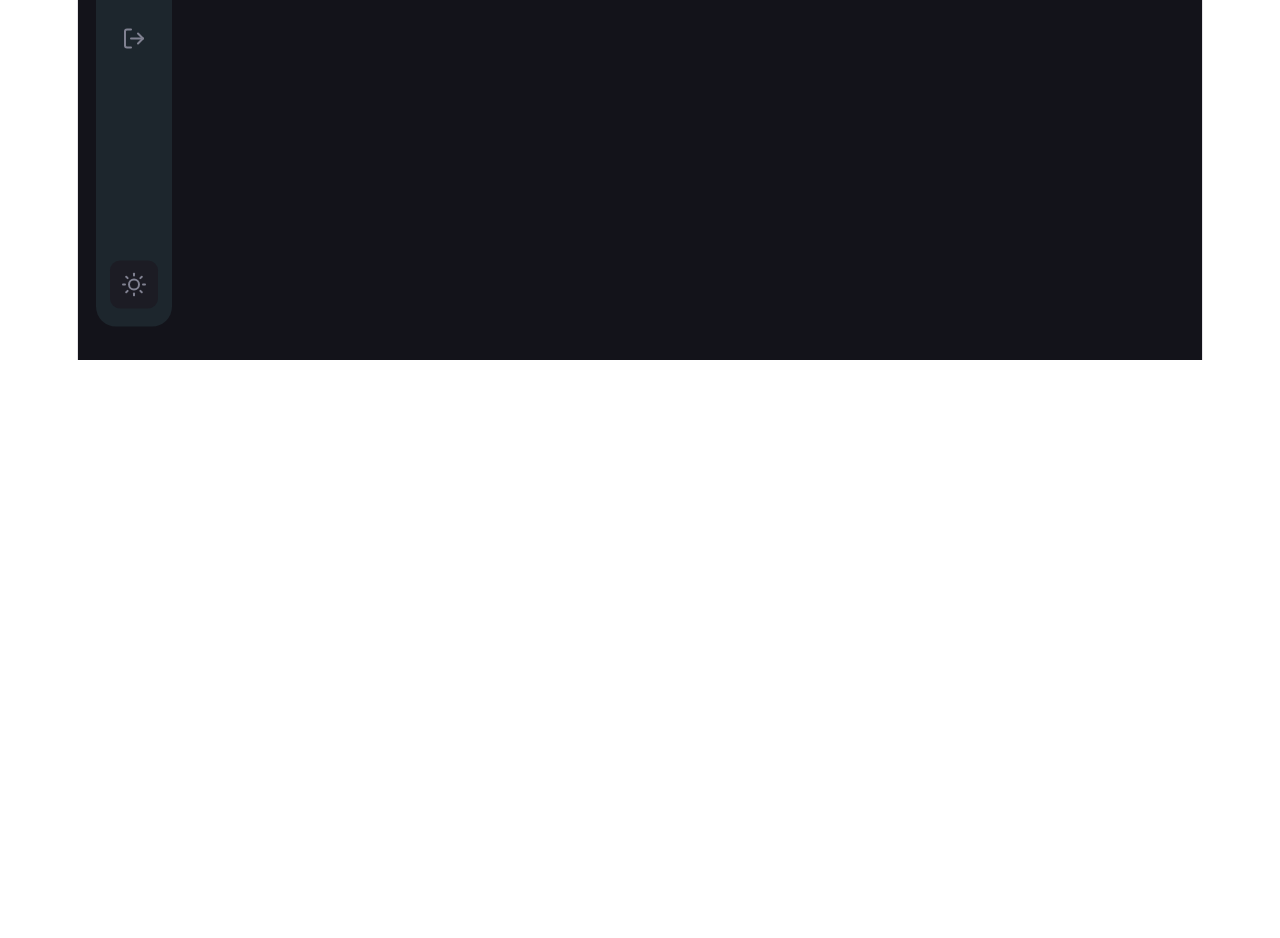
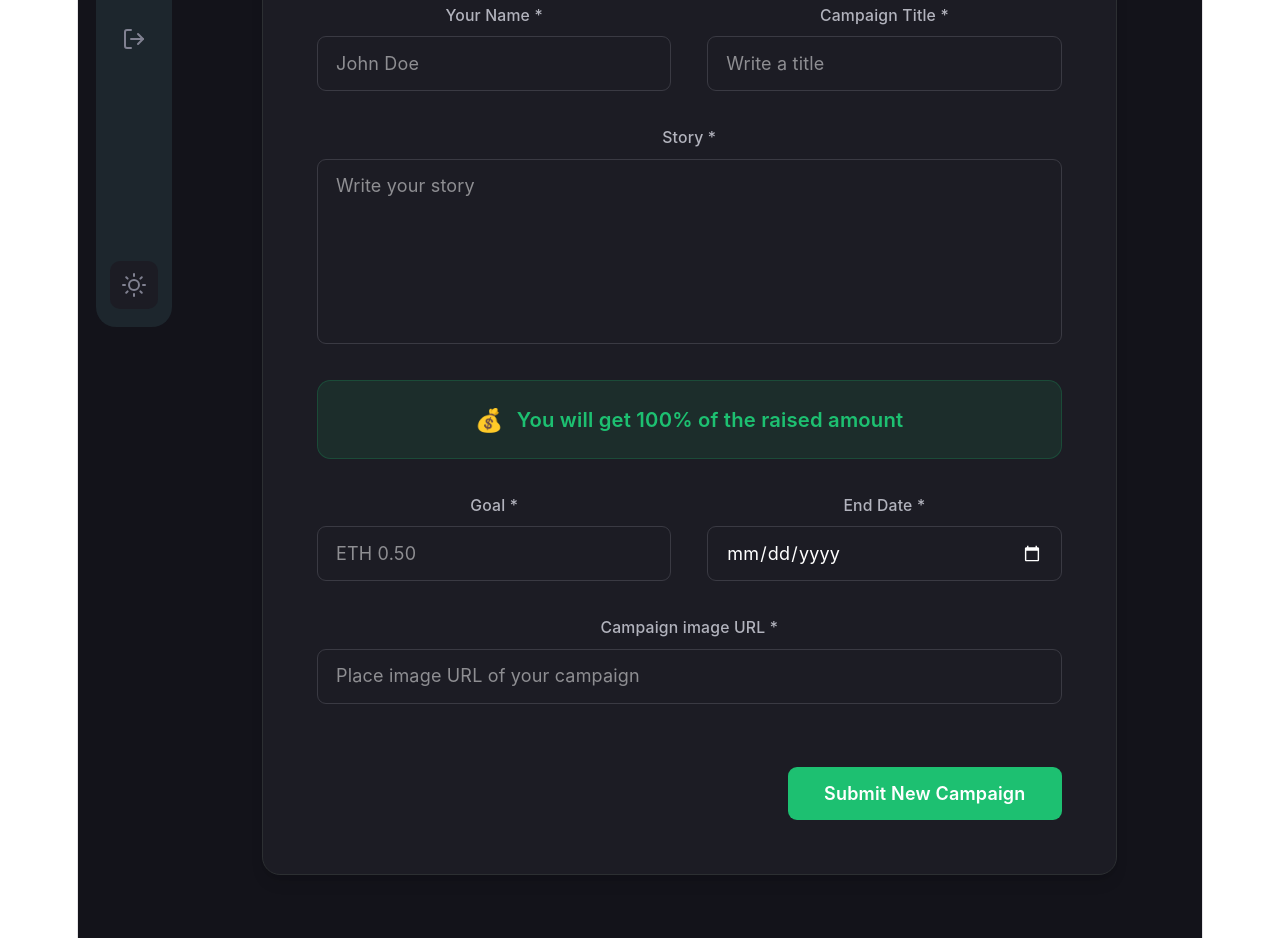
Before and after one commit to MikiZenebe/Crowd-Sprout, a React (Vite) app in the folder client/: page /create-campaign in a window 1280 px wide. Shown: the part 440-1378 px from the top of the page. Before the commit the page ends 800 px from the top, so only its background shows below. Built offline with nearby package versions, Linux system fonts and the light colour scheme.

Commit message:
feat: add CreateCampaign page and configure routing in App

```diff
--- /dev/null
+++ b/client/src/pages/CreateCampaign.tsx
@@ -0,0 +1,147 @@
+import React, { useState } from "react";
+import { useNavigate } from "react-router-dom";
+
+const CreateCampaign = () => {
+  const navigate = useNavigate();
+  const [isSubmitting, setIsSubmitting] = useState(false);
+  const [form, setForm] = useState({
+    name: "",
+    title: "",
+    description: "",
+    target: "",
+    deadline: "",
+    image: "",
+  });
+
+  const handleFormFieldChange = (fieldName: string, e: React.ChangeEvent<HTMLInputElement | HTMLTextAreaElement>) => {
+    setForm({ ...form, [fieldName]: e.target.value });
+  };
+
+  const handleSubmit = (e: React.FormEvent) => {
+    e.preventDefault();
+    setIsSubmitting(true);
+    // Simulate API call for static version
+    setTimeout(() => {
+      setIsSubmitting(false);
+      alert("Campaign created successfully (Static Version)!");
+      navigate("/");
+    }, 1500);
+  };
+
+  return (
+    <div className="flex justify-center items-center flex-col sm:p-10 p-4 bg-[#13131a] min-h-screen font-sans text-white">
+      {isSubmitting && (
+        <div className="fixed inset-0 z-50 flex items-center justify-center bg-[#13131a]/80 backdrop-blur-sm">
+          <div className="w-12 h-12 border-4 border-[#1dc071] border-t-transparent rounded-full animate-spin"></div>
+        </div>
+      )}
+
+      <div className="w-full max-w-4xl bg-[#1c1c24] rounded-2xl shadow-lg border border-[#2c2f32] overflow-hidden">
+        {/* Header Section */}
+        <div className="px-8 py-10 sm:px-12 border-b border-[#2c2f32]">
+          <h1 className="text-3xl sm:text-4xl font-bold text-white tracking-tight">
+            Start a Campaign
+          </h1>
+          <p className="mt-2 text-sm text-[#808191]">
+            Provide details about your project to start raising funds.
+          </p>
+        </div>
+
+        {/* Form Section */}
+        <form onSubmit={handleSubmit} className="p-8 sm:p-12 flex flex-col gap-8">
+          <div className="flex flex-col sm:flex-row gap-8">
+            <div className="flex-1 flex flex-col gap-2">
+              <label className="text-sm font-medium text-[#b2b3bd]">Your Name *</label>
+              <input
+                required
+                type="text"
+                placeholder="John Doe"
+                className="w-full py-3 px-4 outline-none border border-[#3a3a43] bg-transparent text-white rounded-lg focus:border-[#1dc071] focus:bg-[#1c1c24] transition-colors"
+                value={form.name}
+                onChange={(e) => handleFormFieldChange("name", e)}
+              />
+            </div>
+            <div className="flex-1 flex flex-col gap-2">
+              <label className="text-sm font-medium text-[#b2b3bd]">Campaign Title *</label>
+              <input
+                required
+                type="text"
+                placeholder="Write a title"
+                className="w-full py-3 px-4 outline-none border border-[#3a3a43] bg-transparent text-white rounded-lg focus:border-[#1dc071] focus:bg-[#1c1c24] transition-colors"
+                value={form.title}
+                onChange={(e) => handleFormFieldChange("title", e)}
+              />
+            </div>
+          </div>
+
+          <div className="flex flex-col gap-2">
+            <label className="text-sm font-medium text-[#b2b3bd]">Story *</label>
+            <textarea
+              required
+              rows={6}
+              placeholder="Write your story"
+              className="w-full py-3 px-4 outline-none border border-[#3a3a43] bg-transparent text-white rounded-lg focus:border-[#1dc071] focus:bg-[#1c1c24] transition-colors resize-none"
+              value={form.description}
+              onChange={(e) => handleFormFieldChange("description", e)}
+            />
+          </div>
+
+          {/* Banner */}
+          <div className="w-full flex items-center justify-center p-5 bg-[#1dc071]/10 border border-[#1dc071]/20 rounded-xl">
+            <span className="text-xl mr-3">💰</span>
+            <h4 className="font-semibold text-lg text-[#1dc071]">
+              You will get 100% of the raised amount
+            </h4>
+          </div>
+
+          <div className="flex flex-col sm:flex-row gap-8">
+            <div className="flex-1 flex flex-col gap-2">
+              <label className="text-sm font-medium text-[#b2b3bd]">Goal *</label>
+              <input
+                required
+                type="text"
+                placeholder="ETH 0.50"
+                className="w-full py-3 px-4 outline-none border border-[#3a3a43] bg-transparent text-white rounded-lg focus:border-[#1dc071] focus:bg-[#1c1c24] transition-colors"
+                value={form.target}
+                onChange={(e) => handleFormFieldChange("target", e)}
+              />
+            </div>
+            <div className="flex-1 flex flex-col gap-2">
+              <label className="text-sm font-medium text-[#b2b3bd]">End Date *</label>
+              <input
+                required
+                type="date"
+                className="w-full py-3 px-4 outline-none border border-[#3a3a43] bg-transparent text-white rounded-lg focus:border-[#1dc071] focus:bg-[#1c1c24] transition-colors [color-scheme:dark]"
+                value={form.deadline}
+                onChange={(e) => handleFormFieldChange("deadline", e)}
+              />
+            </div>
+          </div>
+
+          <div className="flex flex-col gap-2">
+            <label className="text-sm font-medium text-[#b2b3bd]">Campaign image URL *</label>
+            <input
+              required
+              type="url"
+              placeholder="Place image URL of your campaign"
+              className="w-full py-3 px-4 outline-none border border-[#3a3a43] bg-transparent text-white rounded-lg focus:border-[#1dc071] focus:bg-[#1c1c24] transition-colors"
+              value={form.image}
+              onChange={(e) => handleFormFieldChange("image", e)}
+            />
+          </div>
+
+          <div className="mt-6 flex justify-end">
+            <button
+              type="submit"
+              className="px-8 py-3 font-semibold text-white bg-[#1dc071] hover:bg-[#18a05e] rounded-lg transition-colors"
+            >
+              Submit New Campaign
+            </button>
+          </div>
+        </form>
+      </div>
+    </div>
+  );
+};
+
+export default CreateCampaign;
```
Also changed, not shown: client/src/App.tsx (+7 -5 lines).
